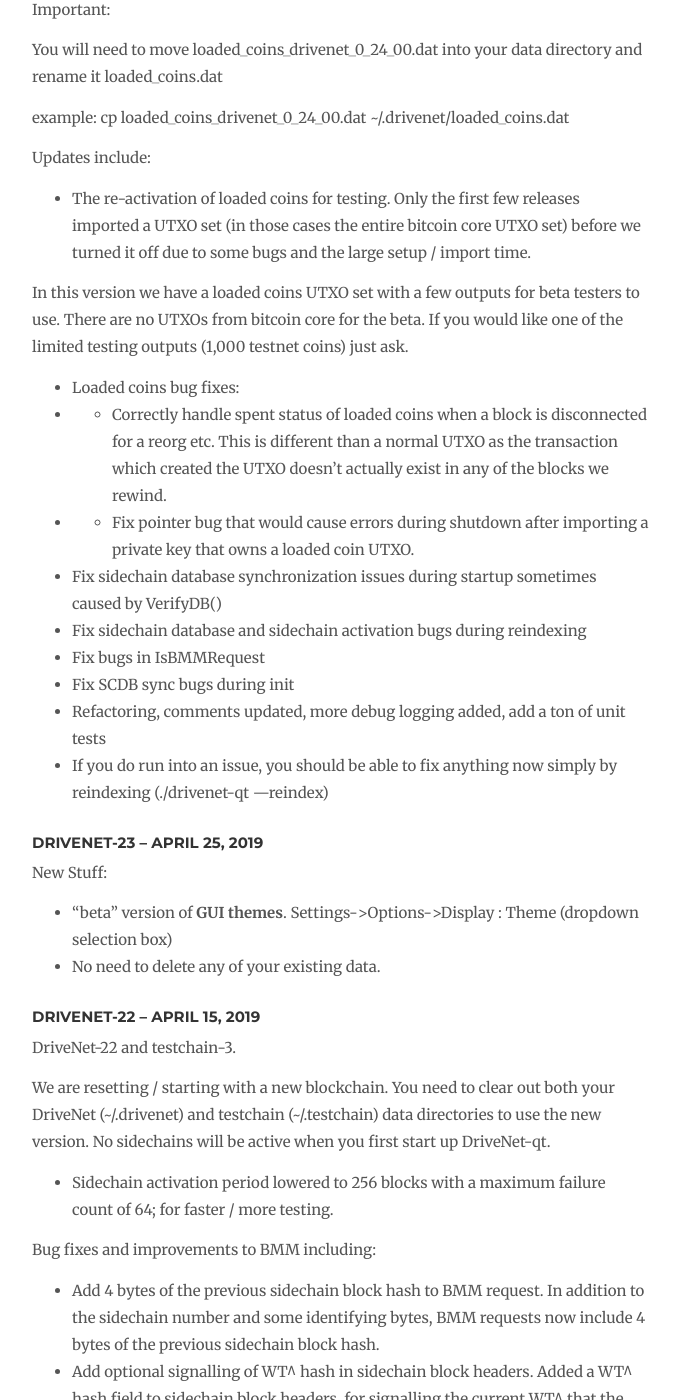
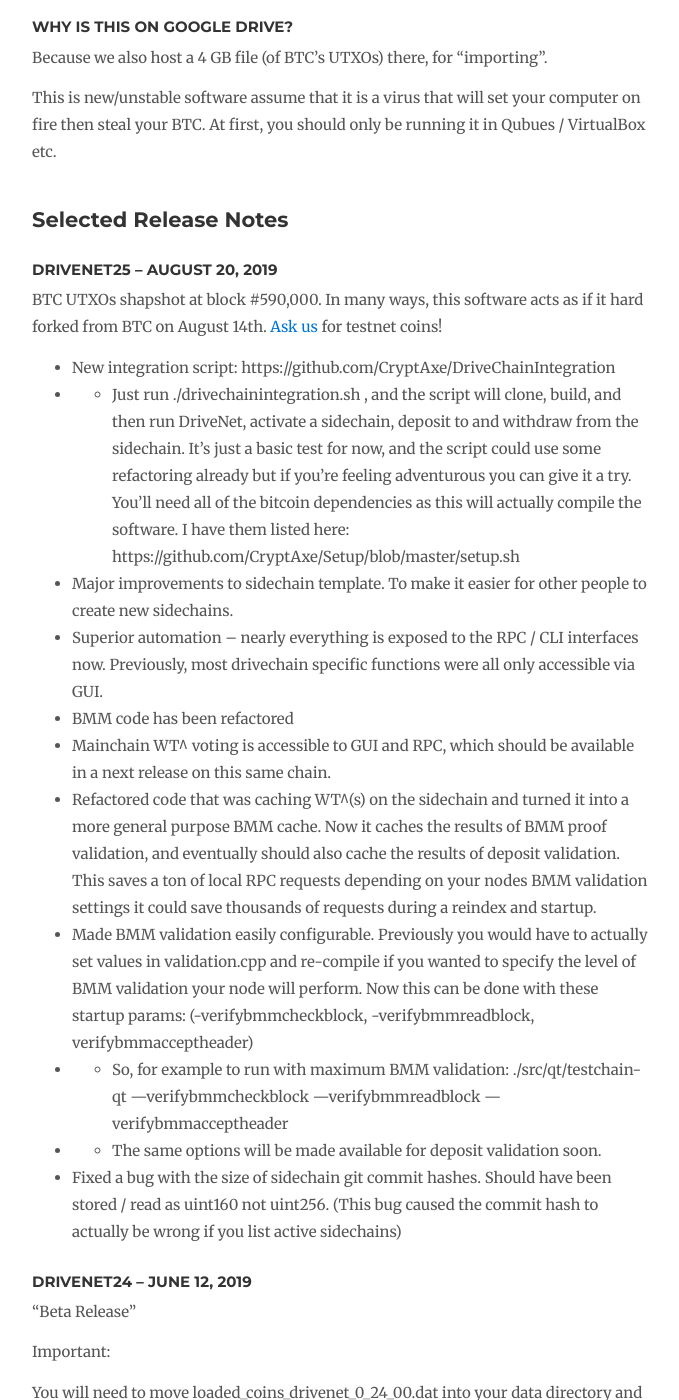
Before and after one commit to drivechain-project/drivechain.info, a Jekyll site: the page built from releases/index.md, in a window 1280 px wide and 1400 px high, scrolled down 1061 px. Shown: the whole window, without its empty margins (138-817 px from the left). Built offline with Jekyll 4.4.1, drawn with Linux system fonts in a browser that asks for light colours; nearby versions of some CDN libraries; our own code applies the rules of GitHub Pages for plain Markdown files; comment, search, counter and statistics services are not loaded; some of the changed text lies outside the part shown.

Commit message:
Update site with new release

```diff
--- a/releases/index.md
+++ b/releases/index.md
@@ -3,31 +3,65 @@
 title: Releases
 ---
 
+
 ## Latest Version
 
 Includes:
 
-* DriveNet-24
-* loaded-coins file
-* (No sidechain-template release for this version, yet)
+* DriveNet-25 ( DriveNet-0.25.00-x86_64-linux-gnu.tar.gz )
+* loaded-coins file ( loaded_coins_590000.tar.gz )
+* (sidechain-template coming soon)
+
+Link here: [https://drive.google.com/drive/folders/1o83i1N4yPbbKT5hVv_IspNVwHV2jUUoT](https://drive.google.com/drive/folders/1o83i1N4yPbbKT5hVv_IspNVwHV2jUUoT)
 
 
-Link here: [https://drive.google.com/drive/folders/1o83i1N4yPbbKT5hVv_IspNVwHV2jUUoT](https://drive.google.com/drive/folders/1o83i1N4yPbbKT5hVv_IspNVwHV2jUUoT)
+GitHub links:
+
+* [DriveNet](https://github.com/DriveNetTESTDRIVE/)
+* [TestChain](https://github.com/drivechain-project/bitcoin/tree/sidetests)
+* [Integration Script](https://github.com/CryptAxe/DriveChainIntegration) -- will clone, build, and run DriveNet; then activate a sidechain, then deposit to and withdraw from the sidechain. [Video](https://drive.google.com/open?id=1BwSFmXWPLvGyrWP_zo3ZCivqxDvwlZbe).
+
+
+## How to Run
+
+1. Delete old data directories if you have any (~/.drivenet, ~/.testchain).
+2. Download DriveNet-0.25.00-x86_64-linux-gnu.tar.gz, verify sha256, extract.
+3. Start DriveNet-25. It will create some directories, give an error message about loaded coins, then exit.
+4. Download loaded_coins_590000.tar.gz, verify sha256, extract.
+5. Move loaded_coins_590000.dat to ~/.drivenet/loaded_coins.dat
+6. Start DriveNet-25 again. It will install the UTXO set into your node (~10 minutes).
+
+Feel free to [ask for testcoins](www.t.me/DcInsiders), or start mining to collect coins.
+
+
 
 ## FAQ
 
 ### Why is this on Google Drive?
 
-Because we also host a 4 GB file (of BTC's UTXOs) there, for "importing". And we haven't switched back yet.
-
-The GitHub links are here:
-
-* [DriveNet](https://github.com/DriveNetTESTDRIVE/)
-* [TestChain](https://github.com/drivechain-project/bitcoin/tree/sidechainBMM)
+Because we also host a 4 GB file (of BTC's UTXOs) there, for "importing".
 
 This is new/unstable software assume that it is a virus that will set your computer on fire then steal your BTC. At first, you should only be running it in Qubues / VirtualBox etc.
 
 ## Selected Release Notes
+
+### DriveNet25 -- August 20, 2019
+
+BTC UTXOs shapshot at block #590,000. In many ways, this software acts as if it hard forked from BTC on August 14th. [Ask us](http://www.t.me/DcInsiders) for testnet coins!
+
+* New integration script: https://github.com/CryptAxe/DriveChainIntegration
+* * Just run ./drivechainintegration.sh , and the script will clone, build, and then run DriveNet, activate a sidechain, deposit to and withdraw from the sidechain. It's just a basic test for now, and the script could use some refactoring already but if you're feeling adventurous you can give it a try. You'll need all of the bitcoin dependencies as this will actually compile the software. I have them listed here: https://github.com/CryptAxe/Setup/blob/master/setup.sh
+* Major improvements to sidechain template. To make it easier for other people to create new sidechains.
+* Superior automation -- nearly everything is exposed to the RPC / CLI interfaces now. Previously, most drivechain specific functions were all only accessible via GUI.
+* BMM code has been refactored
+* Mainchain WT^ voting is accessible to GUI and RPC, which should be available in a next release on this same chain.
+ * Refactored code that was caching WT^(s) on the sidechain and turned it into a more general purpose BMM cache. Now it caches the results of BMM proof validation, and eventually should also cache the results of deposit validation. This saves a ton of local RPC requests depending on your nodes BMM validation settings it could save thousands of requests during a reindex and startup.
+* Made BMM validation easily configurable. Previously you would have to actually set values in validation.cpp and re-compile if you wanted to specify the level of BMM validation your node will perform. Now this can be done with these startup params:
+ (-verifybmmcheckblock, -verifybmmreadblock, verifybmmacceptheader)
+* * So, for example to run with maximum BMM validation: ./src/qt/testchain-qt —verifybmmcheckblock —verifybmmreadblock —verifybmmacceptheader
+* * The same options will be made available for deposit validation soon.
+* Fixed a bug with the size of sidechain git commit hashes. Should have been stored / read as uint160 not uint256. (This bug caused the commit hash to actually be wrong if you list active sidechains)
+
 
 ### DriveNet24 -- June 12, 2019
 
```
Also changed, not shown: index.md (+1 -1 lines).
